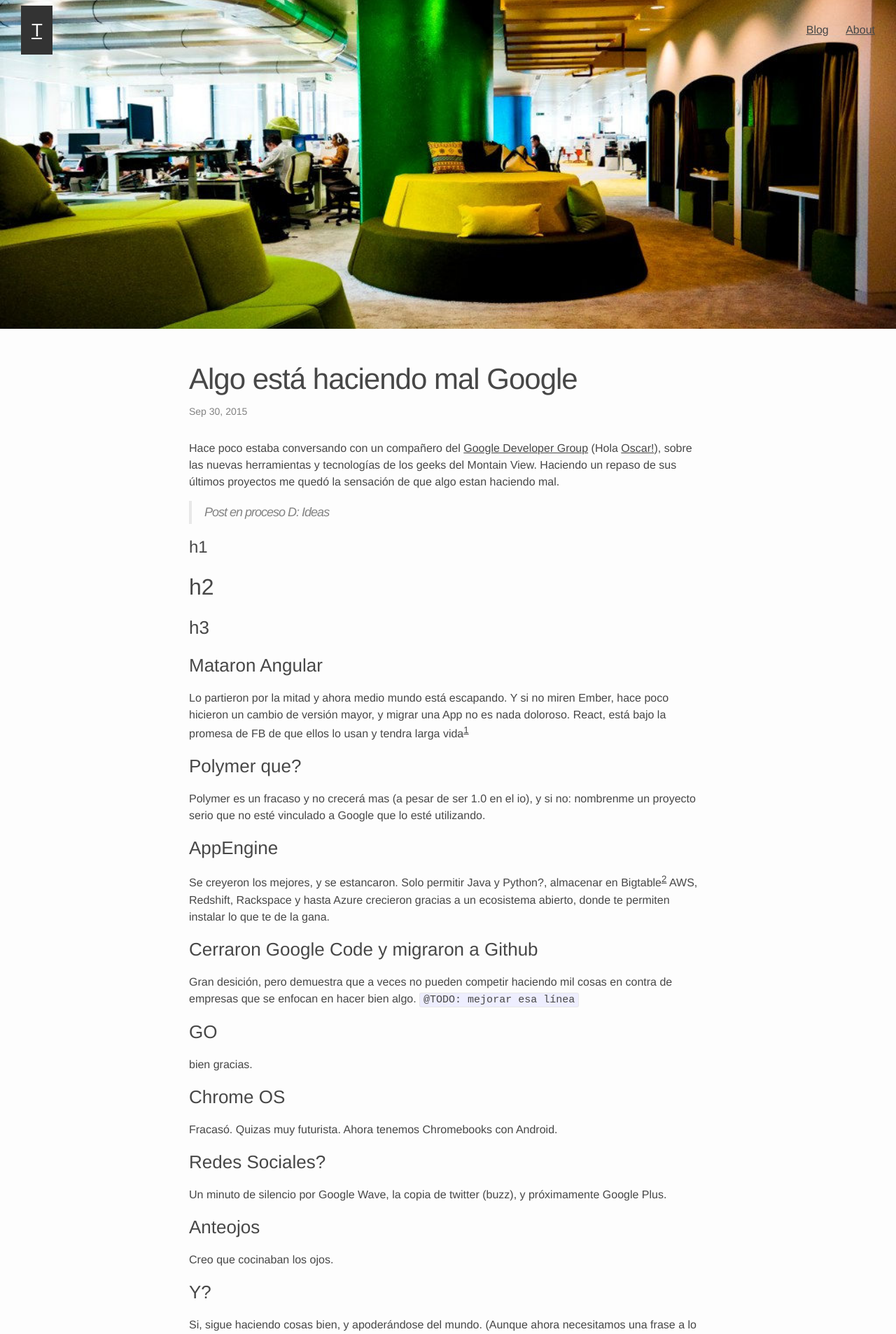
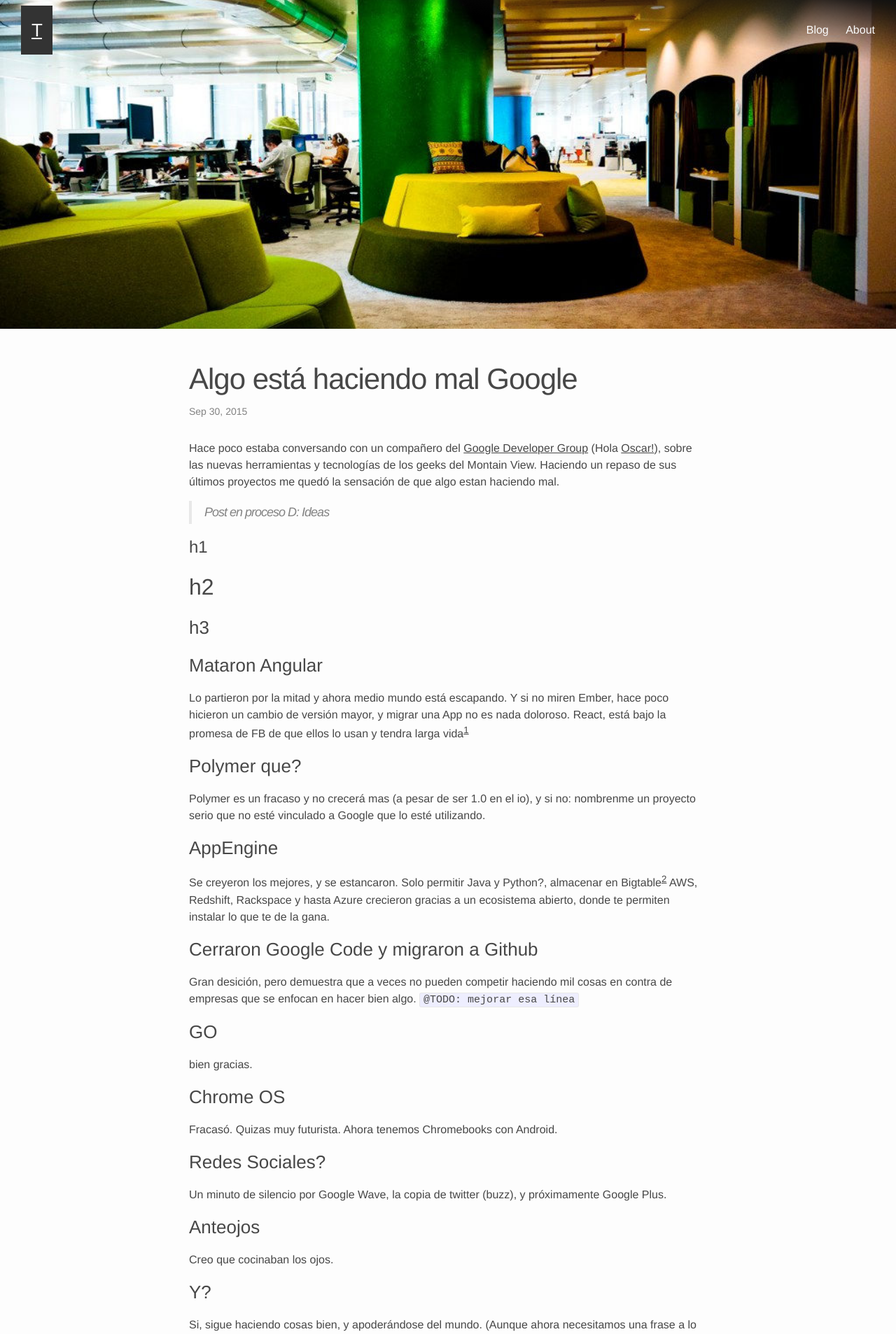
Before and after one commit to eveevans/eveevans.github.com, a Jekyll site: the page built from _posts/2015-09-30-algo-esta-haciendo-mal-google.markdown, in a window 1280 px wide. Shown: the top 1907 px of the page at 70% size. Built offline with Jekyll 4.4.1, drawn with Linux system fonts in a browser that asks for light colours; comment, search, counter and statistics services are not loaded.

Commit message:
Mejora Header.

```diff
--- a/_includes/header.html
+++ b/_includes/header.html
@@ -1,6 +1,6 @@
 <header class="site-header {% if page.image %}site-header-with-image{% endif %}" style="background-image: url({{site.baseurl}}/images/{{page.image}})">
 
-  <div class="">
+  <div class="menu-space">
 
     <a class="site-title" href="{{ site.baseurl }}/">T</a>
 
--- a/_sass/_layout.scss
+++ b/_sass/_layout.scss
@@ -31,7 +31,20 @@
     background-repeat: no-repeat;
     background-size: cover;
     height: 440px;
+    overflow: hidden;
     // height: 150px;
+
+    &:after {
+        content: '';
+        background: linear-gradient(#111    , transparent);
+        position: absolute;
+        z-index: 1;
+        top: -75px;
+        left: 30px;
+        width: 100%;
+        height: 95px;
+        transform: rotate(7deg);
+    }
 
     @include media-query($on-laptop) {
         height: 370px;
@@ -44,25 +57,20 @@
     @include media-query($on-mobile) {
         height: 130px;
     }
+
+    .site-nav .page-link {
+        color: #fafafa;
+
+        &:hover {
+            border-color: #fafafa;
+        }
+    }
 }
 
-// @media (min-width: 768px) {
-//     .site-header-with-image {
-//       height: 300px;
-//     }
-// }
-
-// @media (min-width: 992px) {
-//     .site-header-with-image {
-//       height: 390px;
-//     }
-// }
-
-// @media (min-width: 1200px) {
-//     .site-header-with-image {
-//       height: 460px;
-//     }
-// }
+.menu-space {
+    position: relative;
+    z-index: 99;
+}
 
 .site-title {
     font-size: 26px;
@@ -90,6 +98,13 @@
     .page-link {
         color: $text-color;
         line-height: $base-line-height;
+        text-decoration: none;
+        padding: 10px 0;
+        border-top: 1px solid transparent;
+
+        &:hover {
+            border-color: inherit;
+        }
 
         // Gaps between nav items, but not on the first one
         &:not(:first-child) {
```
